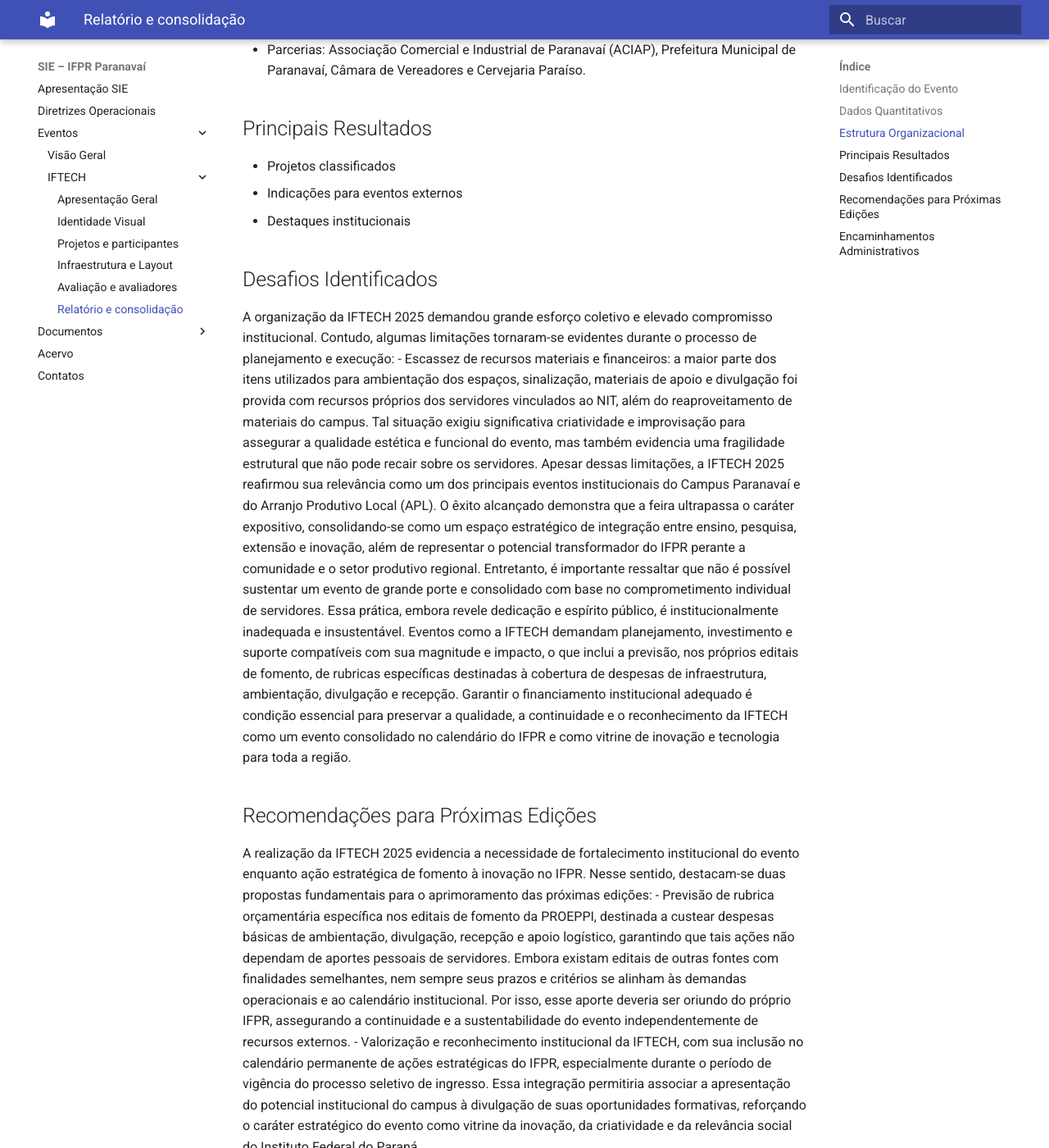
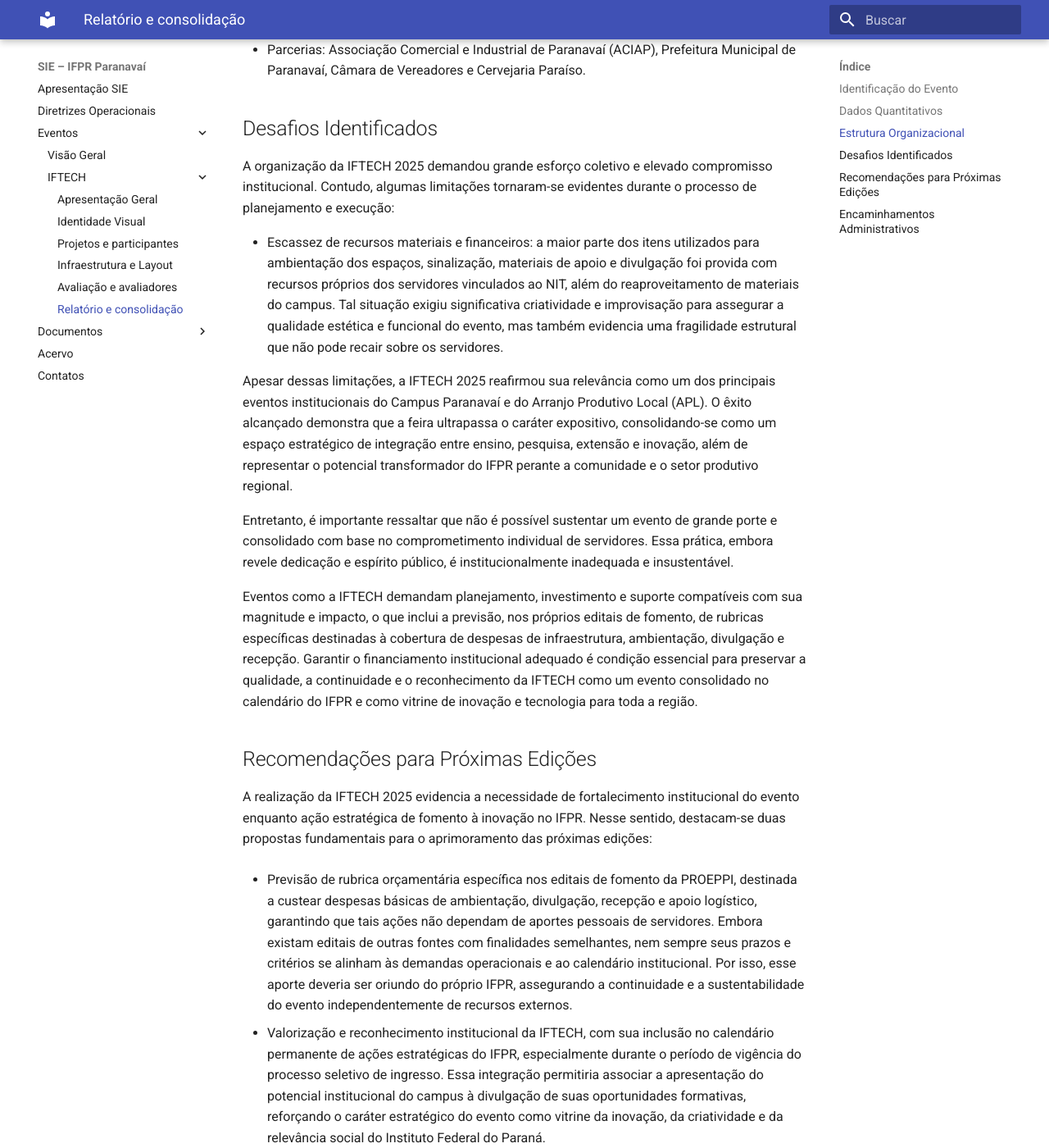
Before and after one commit to ifpr-sie-paranavai/dossie, an MkDocs documentation site: the page built from docs/eventos/iftech/relatorio.md, in a window 1280 px wide and 1400 px high, scrolled down 904 px. Shown: the whole window at 82% size. Built offline with MkDocs 1.6.1 and Material for MkDocs 9.7.7, drawn with Linux system fonts in a browser that asks for light colours; some of the changed text lies outside the part shown.

Commit message:
Update relatorio.md

```diff
--- a/docs/eventos/iftech/relatorio.md
+++ b/docs/eventos/iftech/relatorio.md
@@ -25,25 +25,25 @@ A edição de 2025 consolidou-se pela ampla participação, alcançando aproxima
 - Apoio institucional: Direção-Geral do Campus Paranavaí, DIEPEX, COPEX, Servidores e colaboradores da DPA, equipe de terceirizados e AGIF/IFPR.
 - Parcerias: Associação Comercial e Industrial de Paranavaí (ACIAP), Prefeitura Municipal de Paranavaí, Câmara de Vereadores e Cervejaria Paraíso.
 
-## Principais Resultados
-
-- Projetos classificados
-- Indicações para eventos externos
-- Destaques institucionais
-
 ## Desafios Identificados
 
 A organização da IFTECH 2025 demandou grande esforço coletivo e elevado compromisso institucional. Contudo, algumas limitações tornaram-se evidentes durante o processo de planejamento e execução:
+
 - Escassez de recursos materiais e financeiros: a maior parte dos itens utilizados para ambientação dos espaços, sinalização, materiais de apoio e divulgação foi provida com recursos próprios dos servidores vinculados ao NIT, além do reaproveitamento de materiais do campus. Tal situação exigiu significativa criatividade e improvisação para assegurar a qualidade estética e funcional do evento, mas também evidencia uma fragilidade estrutural que não pode recair sobre os servidores.
+
 Apesar dessas limitações, a IFTECH 2025 reafirmou sua relevância como um dos principais eventos institucionais do Campus Paranavaí e do Arranjo Produtivo Local (APL). O êxito alcançado demonstra que a feira ultrapassa o caráter expositivo, consolidando-se como um espaço estratégico de integração entre ensino, pesquisa, extensão e inovação, além de representar o potencial transformador do IFPR perante a comunidade e o setor produtivo regional.
+
 Entretanto, é importante ressaltar que não é possível sustentar um evento de grande porte e consolidado com base no comprometimento individual de servidores. Essa prática, embora revele dedicação e espírito público, é institucionalmente inadequada e insustentável.
+
 Eventos como a IFTECH demandam planejamento, investimento e suporte compatíveis com sua magnitude e impacto, o que inclui a previsão, nos próprios editais de fomento, de rubricas específicas destinadas à cobertura de despesas de infraestrutura, ambientação, divulgação e recepção.
 Garantir o financiamento institucional adequado é condição essencial para preservar a qualidade, a continuidade e o reconhecimento da IFTECH como um evento consolidado no calendário do IFPR e como vitrine de inovação e tecnologia para toda a região.
 
 ## Recomendações para Próximas Edições
 
 A realização da IFTECH 2025 evidencia a necessidade de fortalecimento institucional do evento enquanto ação estratégica de fomento à inovação no IFPR. Nesse sentido, destacam-se duas propostas fundamentais para o aprimoramento das próximas edições:
+
 - Previsão de rubrica orçamentária específica nos editais de fomento da PROEPPI, destinada a custear despesas básicas de ambientação, divulgação, recepção e apoio logístico, garantindo que tais ações não dependam de aportes pessoais de servidores. Embora existam editais de outras fontes com finalidades semelhantes, nem sempre seus prazos e critérios se alinham às demandas operacionais e ao calendário institucional. Por isso, esse aporte deveria ser oriundo do próprio IFPR, assegurando a continuidade e a sustentabilidade do evento independentemente de recursos externos.
+
 - Valorização e reconhecimento institucional da IFTECH, com sua inclusão no calendário permanente de ações estratégicas do IFPR, especialmente durante o período de vigência do processo seletivo de ingresso. Essa integração permitiria associar a apresentação do potencial institucional do campus à divulgação de suas oportunidades formativas, reforçando o caráter estratégico do evento como vitrine da inovação, da criatividade e da relevância social do Instituto Federal do Paraná.
 
 
```
